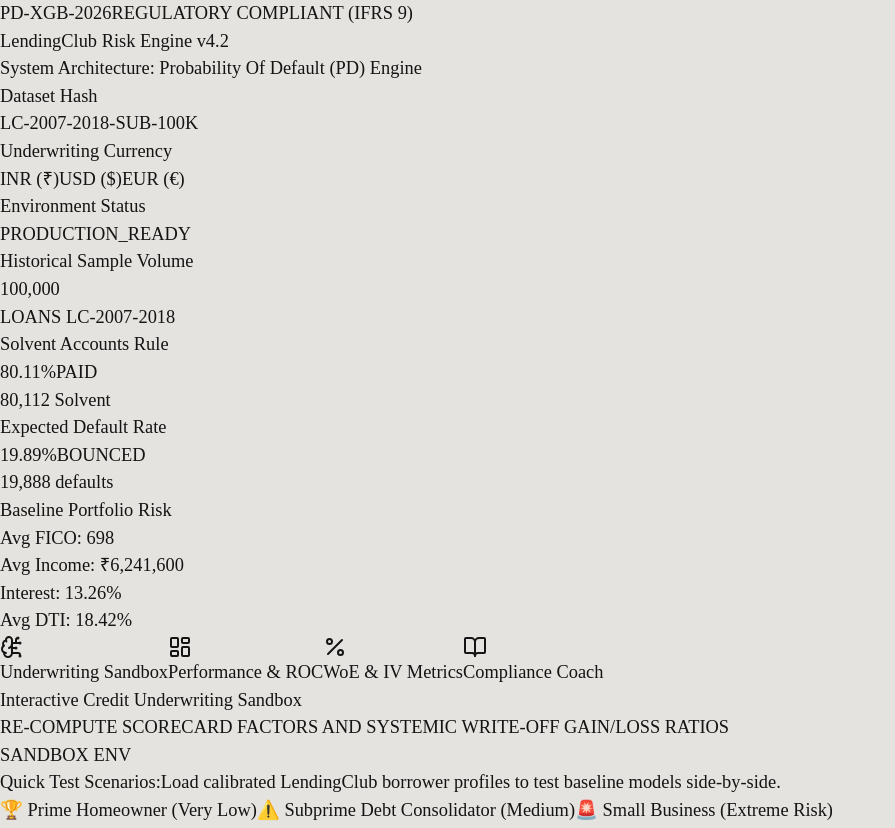
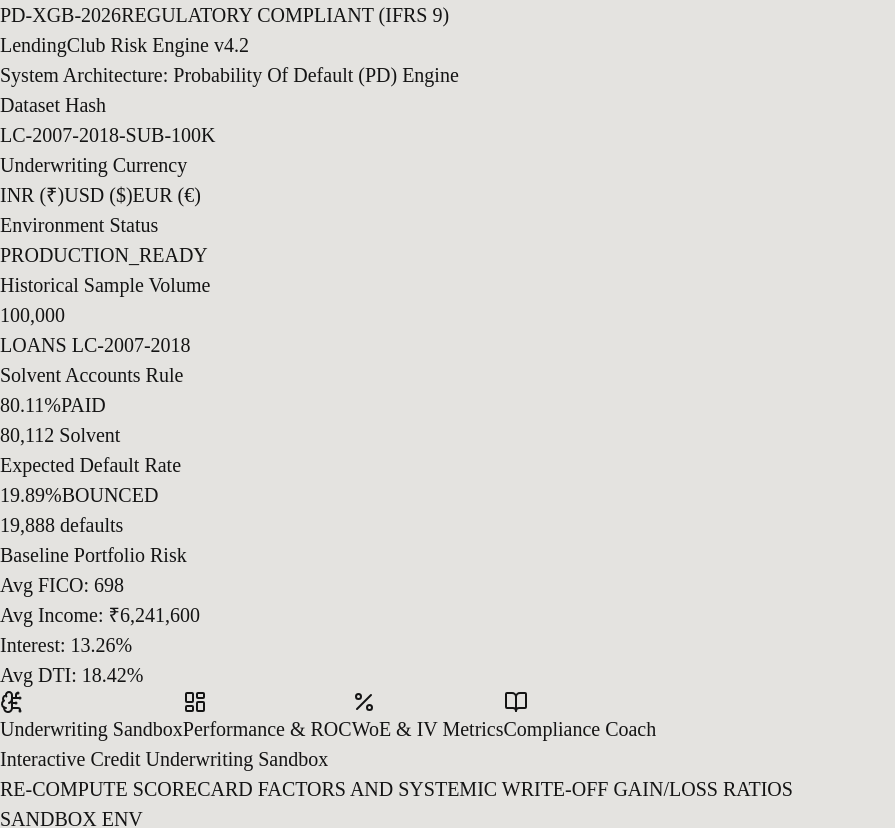
Before and after one commit to dhruv1154/credit-risk-model, a React (Vite) app: page / in a window 1280 px wide. Shown: the top 828 px of the page, without its empty margins (0-895 px from the left). Built offline with nearby package versions, Linux system fonts and the light colour scheme; a web font is replaced by a local one.

Commit message:
globally scale text size using base html rem

```diff
--- a/src/index.css
+++ b/src/index.css
@@ -38,5 +38,5 @@
 }
 
 html {
-  font-size: 1.15rem; /* This bumps up all font definitions globally by 15% */
+  font-size: 1.25rem; /* This bumps up all font definitions globally by 15% */
 }
```
